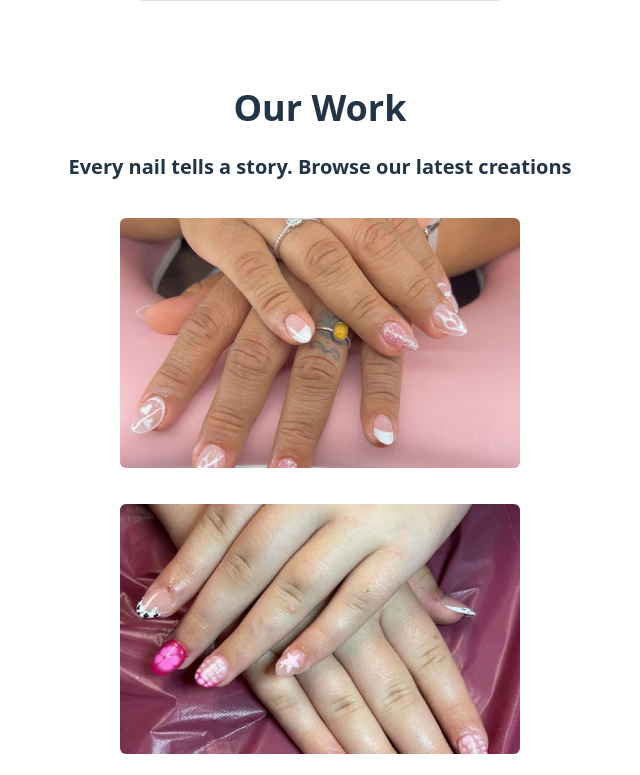
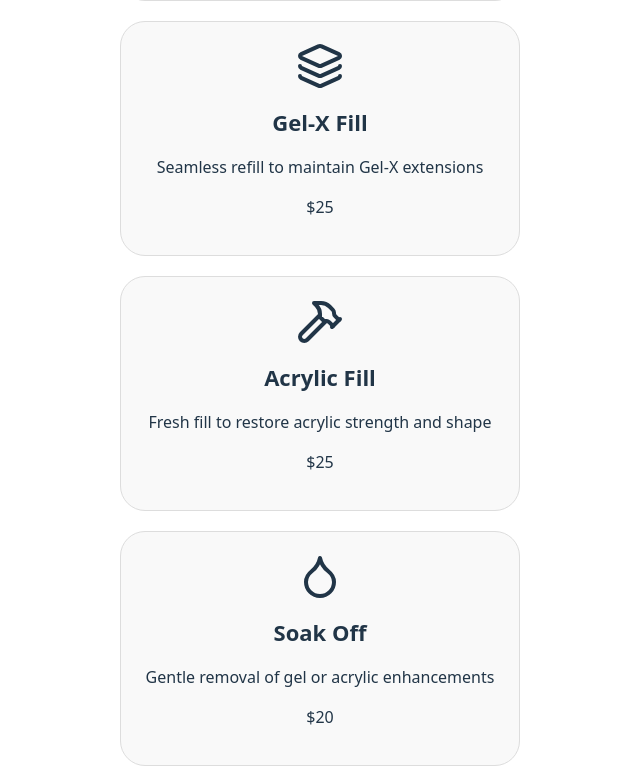
Before and after one commit to Gena248/Tiny_Canvas_Nails, a React (Vite) app: page / in a window 1280 px wide. Shown: the part 2065-2840 px from the top of the page, without its empty margins (320-960 px from the left). Built offline with nearby package versions, Linux system fonts and the light colour scheme.

Commit message:
Add new services with icons and descriptions

```diff
--- a/src/Our_Services/Our_Services.jsx
+++ b/src/Our_Services/Our_Services.jsx
@@ -1,6 +1,15 @@
 import "./Our_Services.css";
 import React from "react";
-import { Sparkles, Palette, Heart, Star, Wrench } from "lucide-react";
+import {
+  Sparkles,
+  Palette,
+  Heart,
+  Star,
+  Wrench,
+  Layers,
+  Hammer,
+  Droplet,
+} from "lucide-react";
 
 export function Our_Services() {
   return (
@@ -35,7 +44,7 @@ export function Our_Services() {
           </div>
           <h3 className="service_text">Gel-X Manicure</h3>
           <p>Premium soft gel extension system</p>
-          <p>$65</p>
+          <p>$50</p>
         </div>
 
         <div className="service_card">
@@ -55,6 +64,33 @@ export function Our_Services() {
           <p>Custom designs tailored to your style</p>
           <p>$5 per nail</p>
         </div>
+
+        <div className="service_card">
+          <div className="service_icon">
+            <Layers size={48} />
+          </div>
+          <h3 className="service_text">Gel-X Fill</h3>
+          <p>Seamless refill to maintain Gel-X extensions</p>
+          <p>$25</p>
+        </div>
+
+        <div className="service_card">
+          <div className="service_icon">
+            <Hammer size={48} />
+          </div>
+          <h3 className="service_text">Acrylic Fill</h3>
+          <p>Fresh fill to restore acrylic strength and shape</p>
+          <p>$25</p>
+        </div>
+
+        <div className="service_card">
+          <div className="service_icon">
+            <Droplet size={48} />
+          </div>
+          <h3 className="service_text">Soak Off</h3>
+          <p>Gentle removal of gel or acrylic enhancements</p>
+          <p>$20</p>
+        </div>
       </div>
     </section>
   );
```
